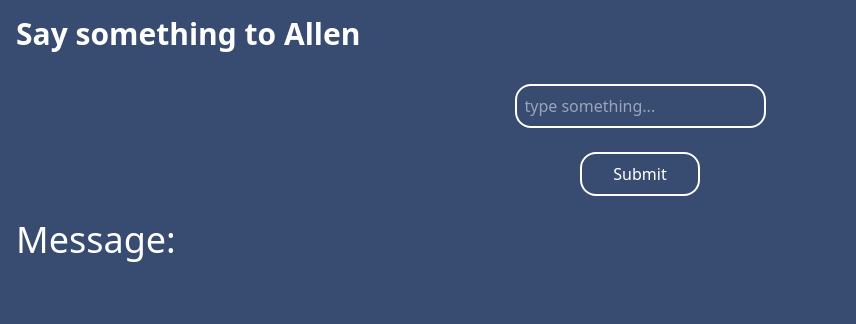
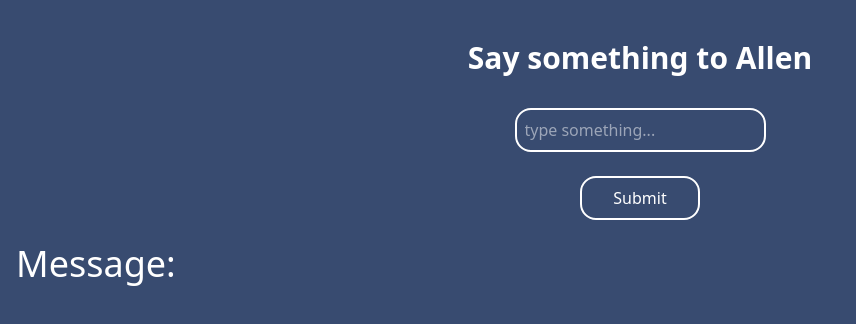
Before and after one commit to AllenKalboh/VercelDeploy, a React (Vite) app: page / in a window 1280 px wide. Shown: the top 324 px of the page, without its empty margins (0-856 px from the left). Built offline with nearby package versions, Linux system fonts and the light colour scheme.

Commit message:
hahahaha

```diff
--- a/src/Register.tsx
+++ b/src/Register.tsx
@@ -9,7 +9,7 @@ import { supabase } from './components/CreateClient'
 const Register = () => {
 
     // const [name, setName] = useState<string | null>(null)
-    const [message, setMessage] = useState<string>()
+    const [message, setMessage] = useState<string | null>(null)
     // const [user, setUser] = useState<User | null>(null)
     const [isLoading, setIsLoading] = useState<boolean>(false)
     // const handleNameChange = (e: any) => {
@@ -25,8 +25,12 @@ const Register = () => {
         const { error } = await supabase.from('YowSer').insert({
             message: message
         });
+        if (!message || message.trim() === "") {
+            alert("maglagay ka nga raw ng message ngaaa");
+            return; // Stop execution if message is empty
+        }
         if (error) {
-            alert('dili nag send ang imong messiji :<')
+            alert('dili nag send ang imong messij nag iror haha')
             setIsLoading(false)
         } else {
             setIsLoading(false)
@@ -43,16 +47,18 @@ const Register = () => {
 
     return (
         <div>
-
-            <h1 className='p-4 font-bold text-white text-3xl'>Say something to Allen</h1>
+            <div className='flex justify-center items-center'>
+                <h1 className='mt-6 p-4 font-bold text-white text-3xl'>Say something to Allen</h1>
+            </div>
             <div className='flex flex-col justify-center items-center'>
                 <input
+                    required
                     type="text"
                     placeholder='type something...'
                     value={message ?? ""}
                     className='p-2 m-4 text-white border-2 border-white rounded-2xl'
                     onChange={handleMessageChange}
-                required />
+                />
 
                 <button className='border-2 border-white text-white p-2 m-2 rounded-2xl w-30 hover:bg-white hover:cursor-pointer hover:text-[#384B70] duration-300'
                     onClick={insertMessage}>
```
Lines whose indentation alone changed are shown as unchanged.
